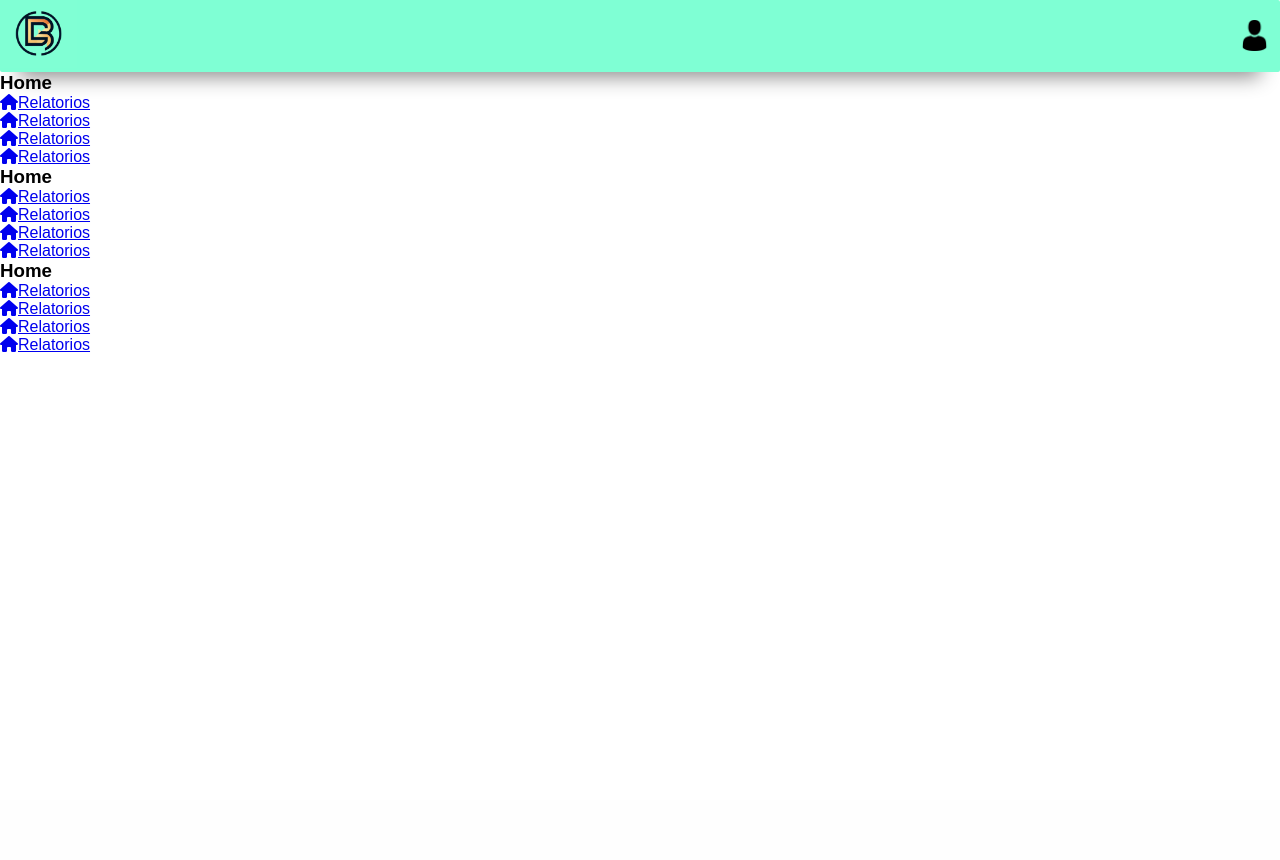
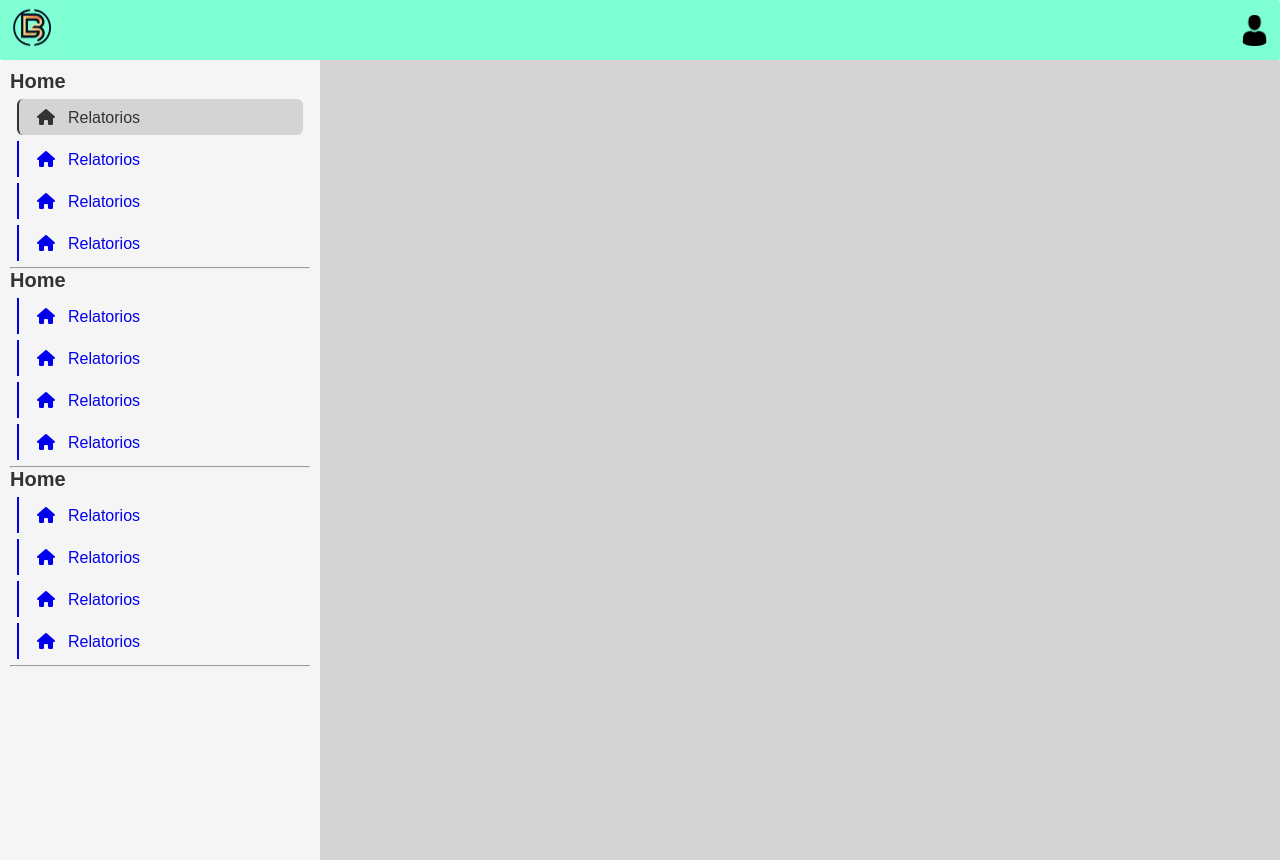
Before and after one commit to IgorFreitasRocha/crud_ingresso, a PHP site: page /navega/register.html in a window 1280 px wide. Before the commit the page ends 352 px from the top, so only its background shows below. Run offline with PHP 8.4, Linux system fonts and the light colour scheme; some libraries are stand-ins or nearby versions.

Commit message:
Atualizações em menu lateral

```diff
--- a/navega/register.css
+++ b/navega/register.css
@@ -3,6 +3,9 @@
     box-sizing: border-box;
     padding: 0px;
     font-family: Arial, Helvetica, sans-serif;
+}
+html,body{
+    height: 100%;
 }
 
 header{
@@ -22,7 +25,7 @@ header{
 
 .logo{
     height: 100%;
-    width: 6%;
+    width: 5%;
 }
 .user{
     display: flex;
@@ -35,8 +38,52 @@ header img{
     width: 100%;
 }
 
+.main{
+    height: 100%;
+    display: flex;
+    flex-wrap: wrap;
+}
+
 .sidebar{
-    display: flex;
-    flex-wrap: nowrap;
-    flex-direction: column;
+    width: 25%;
+    height: 100%;
+    background-color: rgb(245, 245, 245);
+    padding: 10px
 }
+
+.sidebar h3{
+    color: #333;
+    font-size: 20px;
+}
+.sidebar a{
+    display: block;
+    text-decoration: none;
+    margin: 6px 7px ;
+    padding: 5px;
+    border-left: 2px solid ;
+}
+.sidebar a:hover{
+    display: block;
+    text-decoration: none;
+    margin: 6px 7px ;
+    padding: 5px;
+    border-left: 2px solid ;
+    background-color: rgb(214, 211, 211);
+    border-radius: 6px;
+    color: #333;
+}
+
+.active{
+    background-color: rgb(214, 211, 211);
+    border-radius: 6px;
+    color: #333;
+
+}
+i{
+    margin: 5px 13px ;
+}
+
+.content{
+    width: 75%;
+    background-color: rgb(214, 211, 211);
+}
--- a/navega/register.html
+++ b/navega/register.html
@@ -22,27 +22,34 @@
     </header>
 
 
-    <section>
+    <section class="main">
         <div class="sidebar">
             <h3>Home</h3>
+            <a class="active" href="#"><i class="fa-solid fa-house"></i>Relatorios</a>
             <a href="#"><i class="fa-solid fa-house"></i>Relatorios</a>
             <a href="#"><i class="fa-solid fa-house"></i>Relatorios</a>
             <a href="#"><i class="fa-solid fa-house"></i>Relatorios</a>
-            <a href="#"><i class="fa-solid fa-house"></i>Relatorios</a>
-
+            <hr>
 
             <h3>Home</h3>
             <a href="#"><i class="fa-solid fa-house"></i>Relatorios</a>
             <a href="#"><i class="fa-solid fa-house"></i>Relatorios</a>
             <a href="#"><i class="fa-solid fa-house"></i>Relatorios</a>
             <a href="#"><i class="fa-solid fa-house"></i>Relatorios</a>
-
+            <hr>
 
             <h3>Home</h3>
             <a href="#"><i class="fa-solid fa-house"></i>Relatorios</a>
             <a href="#"><i class="fa-solid fa-house"></i>Relatorios</a>
             <a href="#"><i class="fa-solid fa-house"></i>Relatorios</a>
             <a href="#"><i class="fa-solid fa-house"></i>Relatorios</a>
+            <hr>
+
+
+        </div> <!--Fim sidebar-->
+
+        <div class="content">
+
 
 
 
@@ -54,6 +61,8 @@
 
 
 
+
+
     <script src="https://kit.fontawesome.com/482af9f33c.js" crossorigin="anonymous"></script>
 </body>
 
```
